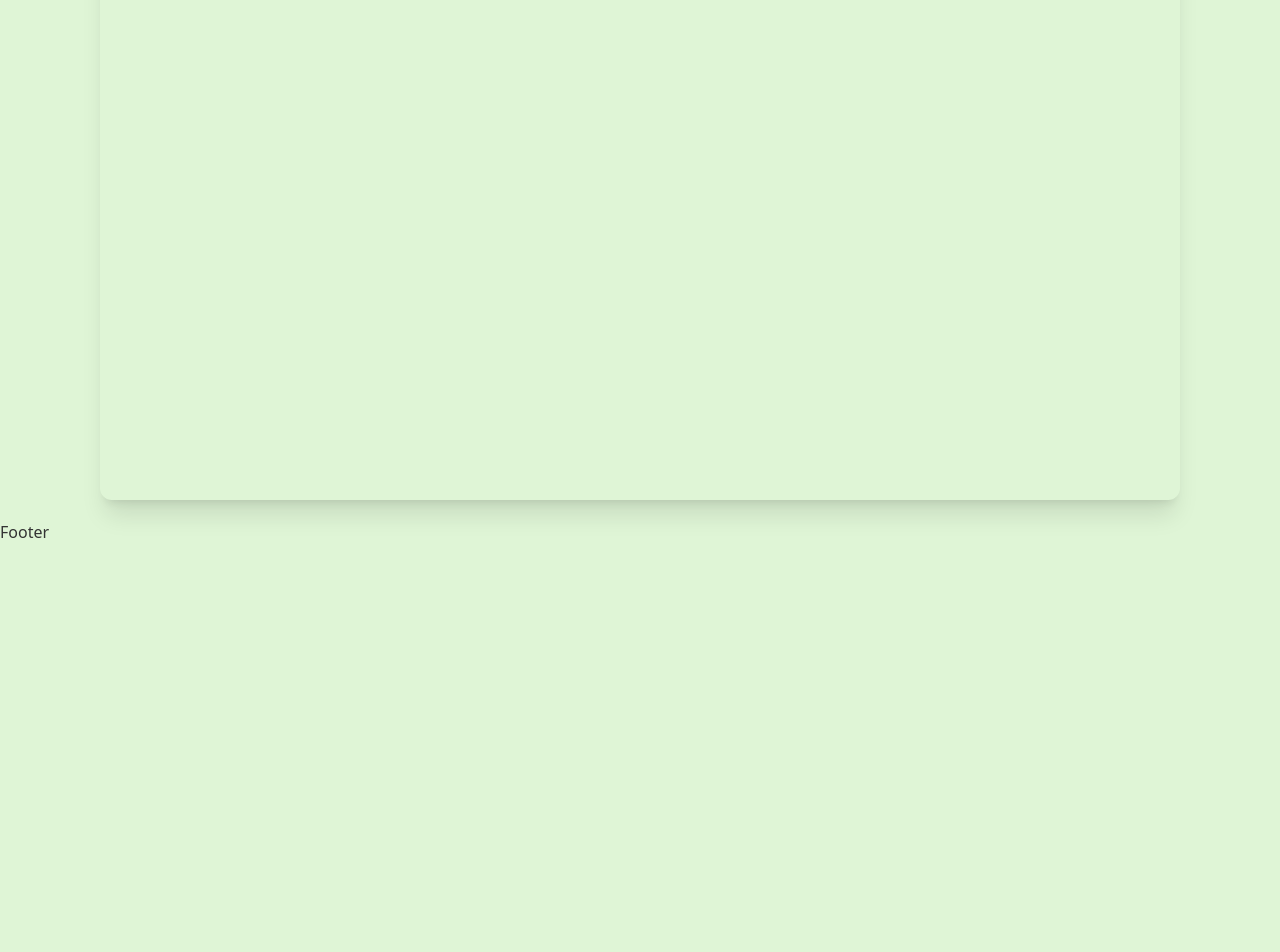
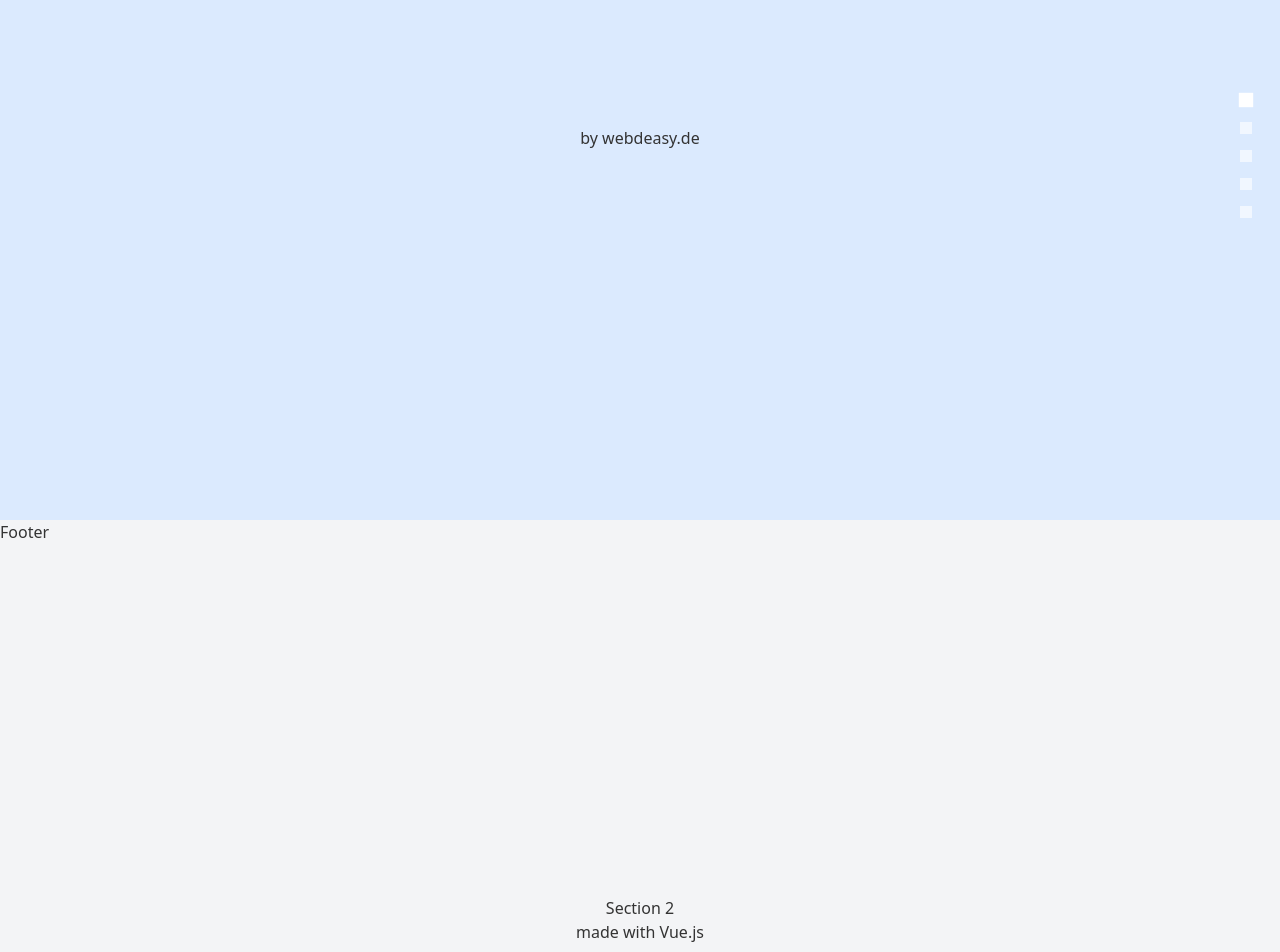
Before and after one commit to Daudxu/my-blog-nuxt3, a Nuxt app: page / in a window 1280 px wide. Shown: the part 280-1232 px from the top of the page. Before the commit the page ends 824 px from the top, so only its background shows below. Built offline with nearby package versions, Linux system fonts and the light colour scheme.

Commit message:
fix update code

```diff
--- a/package.json
+++ b/package.json
@@ -28,6 +28,7 @@
     "@vee-validate/nuxt": "^4.11.1",
     "@vueuse/nuxt": "^10.3.0",
     "crypto-js": "^4.1.1",
-    "three": "^0.155.0"
+    "three": "^0.155.0",
+    "typewriter-effect": "^2.20.1"
   }
 }
--- a/pages/index.vue
+++ b/pages/index.vue
@@ -1,14 +1,165 @@
 <template>
-    <div class="w-[1080px] h-[700px] mt-20 dark:bg-slate-700 rounded-lg md:rounded-xl mx-3  shadow-lg md:shadow-xl p-3 xs:p-6 md:p-9">
-       home
-    </div>
-</template>
+	<div class="w-full h-full">
+		<div class="sections-menu fixed top-[35%] right-7 transform translate-y-1/2">
+			<span class="menu-point w-3 h-3 bg-white block my-4 opacity-60 transition duration-400 ease-in-out cursor-pointer" v-bind:class="{active: activeSection == index}" v-on:click="scrollToSection(index)" v-for="(offset, index) in offsets" v-bind:key="index" v-title="
+		'Go to section ' + (index+1)">
+			</span>
+		</div>
+		<section class="h-screen w-full flex justify-center items-center flex-col bg-blue-100 dark:bg-blue-900">
 
-<script setup>
-const router = useRouter();
+			<h1 ref="typewriterTarget" class="text-3xl font-sans font-bold text-lime-600 ">Vue.js Fullpage Scroll</h1>
+			<p>by <a href="" target="_blank">webdeasy.de</a></p>
+		</section>
+		<section class="h-screen w-full flex justify-center items-center flex-col bg-gray-100 dark:bg-gray-900">
+			<h1>Section 2</h1>
+			<p>made with <a href="" target="_blank">Vue.js</a></p>
+		</section>
+		<section class="h-screen w-full flex justify-center items-center flex-col bg-red-600 dark:bg-red-900">
+			<h1>Section 3</h1>
+			<p>works on <span><b>desktop & mobile</b></span> devices</p>
+		</section>
+		<section class="h-screen w-full flex justify-center items-center flex-col bg-green-500 dark:bg-green-900">
+			<h1>Section 4</h1>
+			<p>tested in all <span><b>modern browsers</b></span></p>
+		</section>
+		<section class="h-screen w-full flex justify-center items-center flex-col bg-cyan-600 dark:bg-cyan-900">
+			<h1>Section 5</h1>
+			<p>check the tutorial <a href="" target="_blank">here</a></p>
+		</section>
+	</div>
+  </template>
 
-// definePageMeta({
-//   layout: 'no-header-footer',
-//   index: 1,
-// });
-</script>
+  <script setup>
+	import Typewriter from 'typewriter-effect/dist/core';
+
+    import { ref, onMounted, onBeforeUnmount } from 'vue'
+	const typewriterTarget = ref(null)
+	const inMove = ref(false)
+    const inMoveDelay =  ref(400)
+	const activeSection = ref(0)
+	const offsets = ref([])
+    const touchStartY = ref(0)
+	const calculateSectionOffsets = () => {
+      let sections = document.getElementsByTagName('section');
+      let length = sections.length;
+
+      for(let i = 0; i < length; i++) {
+        let sectionOffset = sections[i].offsetTop;
+        offsets.value.push(sectionOffset);
+      }
+    }
+
+	 const handleMouseWheel = (e) => {
+
+      if (e.wheelDelta < 30 && !inMove.value) {
+        moveUp();
+      } else if (e.wheelDelta > 30 && !inMove.value) {
+        moveDown();
+      }
+
+      e.preventDefault();
+      return false;
+    }
+
+    const handleMouseWheelDOM = (e) => {
+
+      if (e.detail > 0 && !inMove.value) {
+        moveUp();
+      } else if (e.detail < 0 && !inMove.value) {
+        moveDown();
+      }
+
+      return false;
+    }
+
+	 const moveDown = () => {
+	  inMove.value = true;
+      activeSection.value--;
+
+      if(activeSection.value < 0) activeSection.value = offsets.value.length - 1;
+
+      scrollToSection(activeSection.value, true);
+    }
+
+	 const moveUp = () => {
+	  inMove.value = true;
+      activeSection.value++;
+
+      if(activeSection.value > offsets.value.length - 1) activeSection.value = 0;
+
+      scrollToSection(activeSection.value, true);
+    }
+
+	 const scrollToSection = (id, force = false) => {
+      if(inMove.value && !force) return false;
+
+      activeSection.value = id;
+      inMove.value = true;
+
+      let section = document.getElementsByTagName('section')[id];
+      if(section) {
+        document.getElementsByTagName('section')[id].scrollIntoView({behavior: 'smooth'});
+      }
+
+      setTimeout(() => {
+        inMove.value = false;
+      }, inMoveDelay.value);
+
+    }
+
+    const touchStart = (e) => {
+      e.preventDefault();
+
+      touchStartY.value = e.touches[0].clientY;
+    }
+
+    const touchMove = (e) => {
+      if(inMove.value) return false;
+      e.preventDefault();
+
+      const currentY = e.touches[0].clientY;
+
+      if(touchStartY.value < currentY) {
+        moveDown();
+      } else {
+        moveUp();
+      }
+
+      touchStartY.value = 0;
+      return false;
+    }
+
+	onMounted(() => {
+		calculateSectionOffsets();
+		new Typewriter(typewriterTarget.value, {
+			strings: ['Hello, World!', 'Welcome to Vue 3!'],
+			autoStart: true,
+			loop: true,
+		});
+		window.addEventListener('DOMMouseScroll', handleMouseWheelDOM);
+		window.addEventListener('mousewheel', handleMouseWheel, { passive: false });
+
+		window.addEventListener('touchstart', touchStart, { passive: false });
+		window.addEventListener('touchmove', touchMove, { passive: false });
+	})
+
+	onBeforeUnmount(() => {
+		window.removeEventListener('DOMMouseScroll', handleMouseWheelDOM);
+		window.removeEventListener('mousewheel', handleMouseWheel, { passive: false });
+
+		window.removeEventListener('touchstart', touchStart);
+		window.removeEventListener('touchmove', touchMove);
+	})
+  </script>
+
+  <style scoped>
+	.sections-menu .menu-point.active {
+		opacity: 1;
+		transform: scale(1.2);
+	}
+
+	.sections-menu .menu-point:hover {
+		opacity: 1;
+		transform: scale(1.1);
+	}
+  </style>
```
Also changed, not shown: 1 other file (tests, documents, lock files or other folders).
